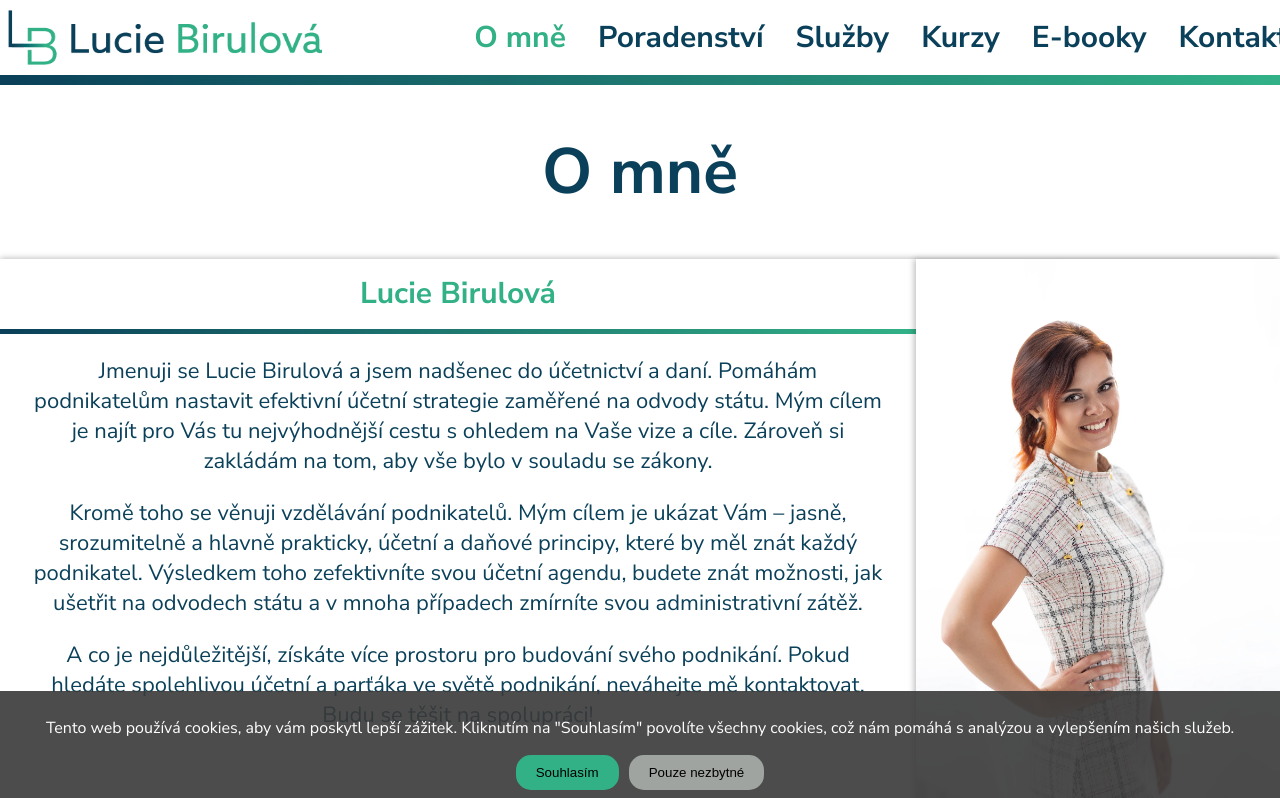
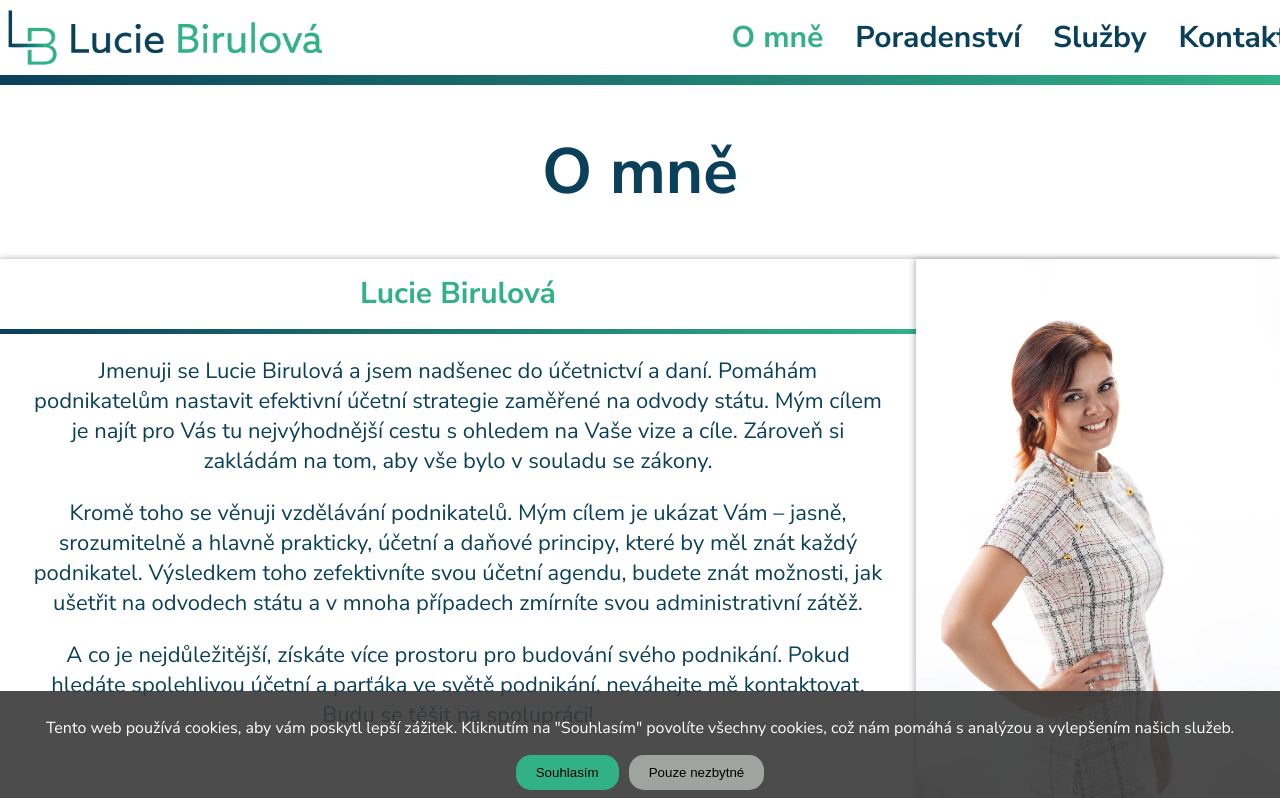
Before and after one commit to PatrikBirula/luciebirulova-readonly, a Next.js app: page /about in a window 1280 px wide. Shown: the top 798 px of the page. Built offline with nearby package versions, Linux system fonts and the light colour scheme.

Commit message:
Remove ebooks and courses

```diff
--- a/next.config.mjs
+++ b/next.config.mjs
@@ -23,6 +23,11 @@ const nextConfig = {
         destination: '/kontakty',
         permanent: true,
       },
+      {
+        source: '/:path*',
+        destination: '/',
+        permanent: true,
+      },
     ];
   },
 };
--- a/src/app/components/Navbar/navbar.tsx
+++ b/src/app/components/Navbar/navbar.tsx
@@ -52,12 +52,6 @@ const Navbar = () => {
             <Link href="/sluzby" className={`${pathname === "/sluzby" ? "active" : ""}`}>Služby</Link>
           </li>
           <li>
-            <Link href="/kurzy" className={`${pathname === "/kurzy" ? "active" : ""}`}>Kurzy</Link>
-          </li>
-          <li>
-            <Link href="/ebooks" className={`${pathname === "/eBooks" ? "active" : ""}`}>E-booky</Link>
-          </li>
-          <li>
             <Link href="/kontakty" className={`${pathname === "/kontakty" ? "active" : ""}`}>Kontakt</Link>
           </li>
         </ul>
```
Also changed, not shown: src/odebrané stránky/ebooks/odebrané_page.tsx (renamed from src/app/ebooks/page.tsx), src/odebrané stránky/ebooks/vedlejsi-cinnost/objednavka/page.tsx (renamed from src/app/ebooks/vedlejsi-cinnost/objednavka/page.tsx), src/odebrané stránky/ebooks/vedlejsi-cinnost/odebrané_page.tsx (renamed from src/app/ebooks/vedlejsi-cinnost/page.tsx), src/odebrané stránky/kurzy/identifikovana-osoba/objednavka/page.tsx (renamed from src/app/kurzy/identifikovana-osoba/objednavka/page.tsx), src/odebrané stránky/kurzy/identifikovana-osoba/page.tsx (renamed from src/app/kurzy/identifikovana-osoba/page.tsx), src/odebrané stránky/kurzy/page.tsx (renamed from src/app/kurzy/page.tsx), src/odebrané stránky/kurzy/pausalni-dan/objednavka/page.tsx (renamed from src/app/kurzy/pausalni-dan/objednavka/page.tsx), src/odebrané stránky/kurzy/pausalni-dan/page.tsx (renamed from src/app/kurzy/pausalni-dan/page.tsx).
